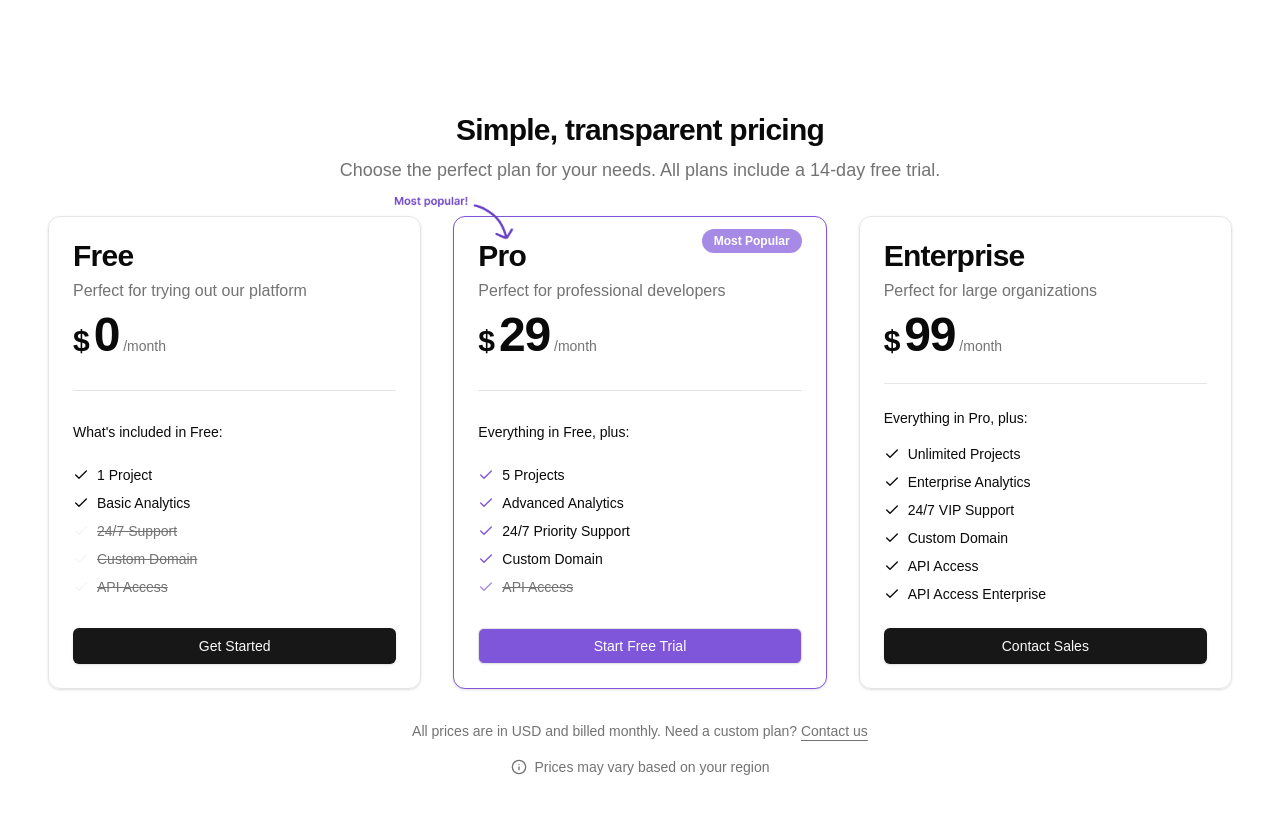
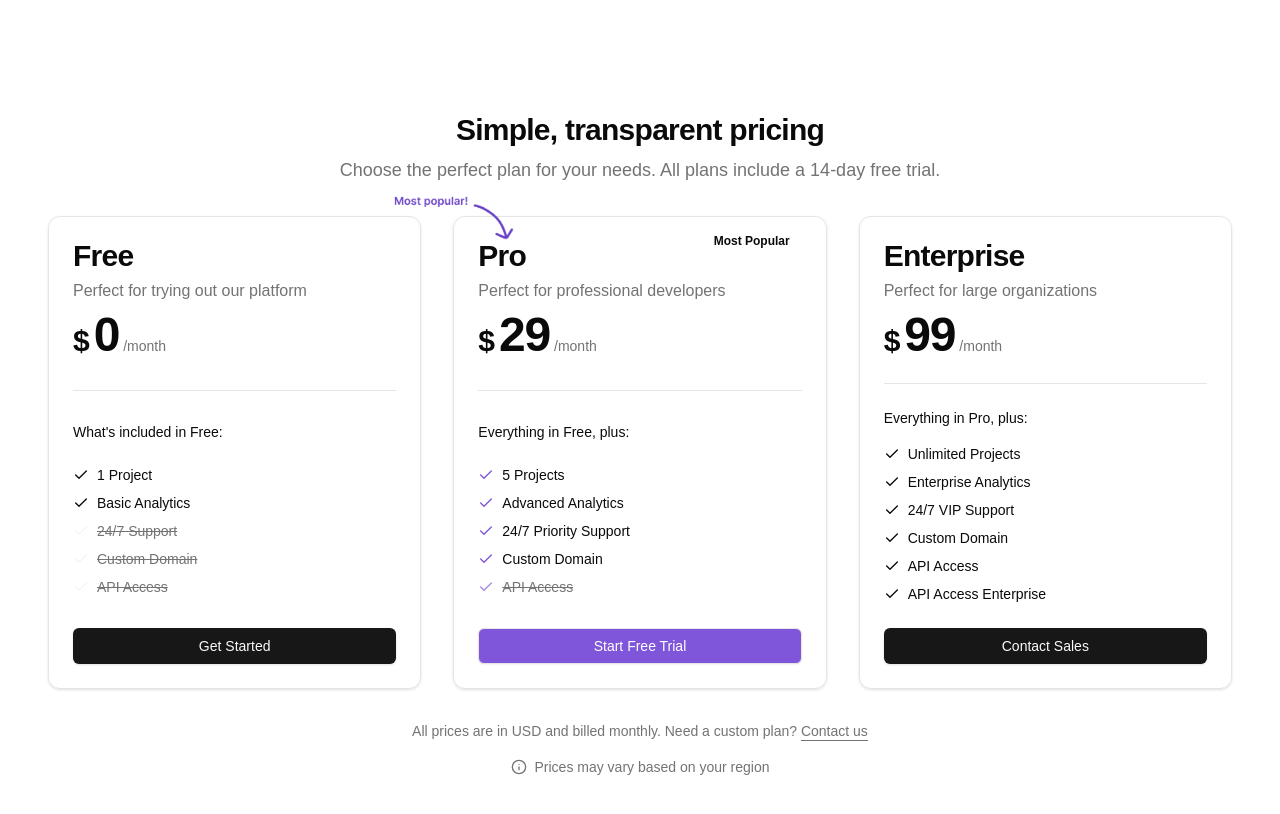
Before and after one commit to POIKUS-LLC/dotai, a Next.js app in the folder web/: page /demo/pricing in a window 1280 px wide. Shown: the top 814 px of the page. Built offline with nearby package versions, Linux system fonts and the light colour scheme.

Commit message:
refactor(pricing): improve variant handling and remove console.log
- Remove unused usePricingSection hook
- Add explicit variant selection logic with variantChoosen variable
- Remove debug console.log statement from PKSPricingCardBadge
- Improve variant handling consistency across components

```diff
--- a/web/components/poikus/pricing.tsx
+++ b/web/components/poikus/pricing.tsx
@@ -60,16 +60,6 @@ function usePricingCard() {
   const context = React.useContext(PricingCardContext)
   if (context === undefined) {
     throw new Error("Pricing Card components must be used within a PricingCard")
-  }
-  return context
-}
-
-function usePricingSection() {
-  const context = React.useContext(PricingSectionContext)
-  if (context === undefined) {
-    throw new Error(
-      "Pricing Section components must be used within a PricingSection"
-    )
   }
   return context
 }
@@ -145,6 +135,12 @@ const PKSPricingCard = React.forwardRef<
       }),
       [isHighlighted, isPopular]
     )
+    const variantChoosen =
+      variant === "default"
+        ? isHighlighted
+          ? "highlighted"
+          : "default"
+        : "default"
 
     return (
       <PricingCardContext.Provider value={value}>
@@ -152,7 +148,7 @@ const PKSPricingCard = React.forwardRef<
           ref={ref}
           className={cn(
             pricingCardVariants({
-              variant: isHighlighted ? "highlighted" : "default",
+              variant: variantChoosen,
               size,
               className,
             }),
@@ -184,19 +180,20 @@ const PKSPricingCardBadge = React.forwardRef<
   React.ComponentProps<"div"> & VariantProps<typeof pricingCardBadgeVariants>
 >(({ className, variant, children, ...props }, ref) => {
   const { isHighlighted } = usePricingCard()
-  console.log(
-    isHighlighted,
-    pricingCardBadgeVariants({
-      variant: isHighlighted ? "highlighted" : "default",
-      className,
-    })
-  )
+
+  const variantChoosen =
+    variant === "default"
+      ? isHighlighted
+        ? "highlighted"
+        : "default"
+      : "default"
+
   return (
     <div
       ref={ref}
       className={cn(
         pricingCardBadgeVariants({
-          variant: isHighlighted ? "highlighted" : "default",
+          variant: variantChoosen,
           className,
         })
       )}
```
